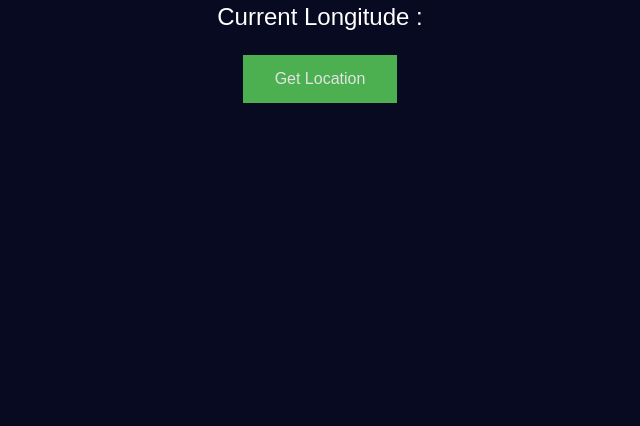
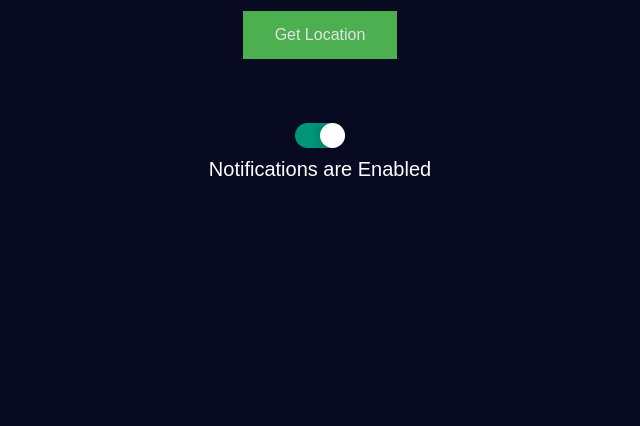
Before and after one commit to rushil1372/AstroTrackr, an Electron app: page renderer/index.html in a window 850 px wide. Shown: the part 390-816 px from the top of the page, without its empty margins (105-745 px from the left). Drawn offline with Linux system fonts and the light colour scheme.

Commit message:
Added toggle notifications functionality

```diff
--- a/latlon.js
+++ b/latlon.js
@@ -1,5 +1,22 @@
 // test_lat = 19
 // test_lon = 72
+
+var notif_flag = 1
+
+// Add p tag for notif
+
+const notificationToggle = document.querySelector('#notificationToggle');
+notificationToggle.addEventListener("change", function() {
+    if(this.checked) {
+        console.log("Notification Enabled");
+        notif_flag = 1;
+        document.getElementById('notif-message').innerHTML = "Notifications are Enabled";
+    } else {
+        console.log("Notification Disabled");
+        notif_flag = 0;
+        document.getElementById('notif-message').innerHTML = "Notifications are Disabled";
+    }
+});
 
 const notification = {
     title: "ISS Alert",
@@ -10,8 +27,6 @@ const notification = {
 // User Location Requirements
 
 var lat_u, lon_u;
-
-var notif_flag = 0;
 
 let button = document.getElementById("get-location");
 button.addEventListener("click", fetchLocation);
@@ -33,24 +48,18 @@ function displayData(data) {
     document.getElementById('curr-lon').innerHTML = "Current Longitude : " + data.iss_position.longitude + " °E";
     console.log("ping-normal");
 
-    if(between(lat_u, data.iss_position.latitude - 6, data.iss_position.latitude + 6)
-        && between(lon_u, data.iss_position.longitude - 4, data.iss_position.longitude + 4)) {
+    if(notif_flag == 1) {
+        if(between(lat_u, data.iss_position.latitude - 3, data.iss_position.latitude + 3)
+        && between(lon_u, data.iss_position.longitude - 2, data.iss_position.longitude + 2)) {
             const myNotification = new window.Notification(notification.title, notification);
             console.log("notify");
         }
 
-        // if(between(lat_u, test_lat - 6, test_lat + 6)
-        // && between(lon_u, test_lon - 4, test_lon + 4)) {
-        //     if(notif_flag == 0){
-        //         const myNotification = new window.Notification(notification.title, notification);
-        //         console.log("notify");
-        //     } else {
-        //         console.log("cancel-notify")
-        //     }
+        // if(between(lat_u, test_lat - 6, test_lat + 6) && between(lon_u, test_lon - 4, test_lon + 4)) {
+        //     const myNotification = new window.Notification(notification.title, notification);
+        //     console.log("notify");
         // }
-
-    // latitude -> 2
-    // longitude -> 1
+    }
 }
 
 setInterval(fetchData, 10000);
@@ -74,3 +83,19 @@ function displayLoc(data) {
         document.getElementById('loc-message-fail').innerHTML = "Unable to Grab User Location";
     }
 }
+
+
+
+// Testing Code
+        //      if(between(lat_u, test_lat - 6, test_lat + 6)
+        // && between(lon_u, test_lon - 4, test_lon + 4)) {
+        //     if(notif_flag == 0){
+        //         const myNotification = new window.Notification(notification.title, notification);
+        //         console.log("notify");
+        //     } else {
+        //         console.log("cancel-notify")
+        //     }
+        // }
+
+        // latitude -> 2
+        // longitude -> 1
--- a/renderer/index.html
+++ b/renderer/index.html
@@ -29,7 +29,7 @@
         color: #FFD700;
       }
       p {
-        font-size: 24px;
+        font-size: 20px;
         text-align: center;
         margin: 10px;
         padding-bottom: 10px;
@@ -52,6 +52,48 @@
     #loc-message-fail {
         color: #e92a2a
     }
+    .toggle {
+      --width: 50px;
+      --height: calc(var(--width) / 2);
+      --border-radius: calc(var(--height) / 2);
+
+      display: inline-block;
+      cursor: pointer;
+    }
+
+    .toggle__input {
+      display: none;
+    }
+
+    .toggle__fill {
+      position: relative;
+      width: var(--width);
+      height: var(--height);
+      border-radius: var(--border-radius);
+      background: #dddddd;
+      transition: background 0.2s;
+    }
+
+    .toggle__input:checked ~ .toggle__fill {
+      background: #009578;
+    }
+
+    .toggle__fill::after {
+      content: "";
+      position: absolute;
+      top: 0;
+      left: 0;
+      height: var(--height);
+      width: var(--height);
+      background: #ffffff;
+      box-shadow: 0 0 10px rgba(0, 0, 0, 0.25);
+      border-radius: var(--border-radius);
+      transition: transform 0.2s;
+    }
+
+    .toggle__input:checked ~ .toggle__fill::after {
+      transform: translateX(var(--height));
+    }
       @media only screen and (max-width: 600px) {
         h1 {
           font-size: 36px;
@@ -70,6 +112,11 @@
         <button id = "get-location" type = "button">Get Location</button>
         <p id = "loc-message-success"></p>
         <p id = "loc-message-fail"></p>
+        <label class = "toggle">
+          <input type="checkbox" name="checkbox" class="toggle__input" id="notificationToggle" checked>
+          <div class="toggle__fill"></div>
+        </label>
+        <p id = "notif-message">Notifications are Enabled</p>
     </div>
 
     <script src = "../latlon.js"></script>
```
Also changed, not shown: main.js (+6 -4 lines).
